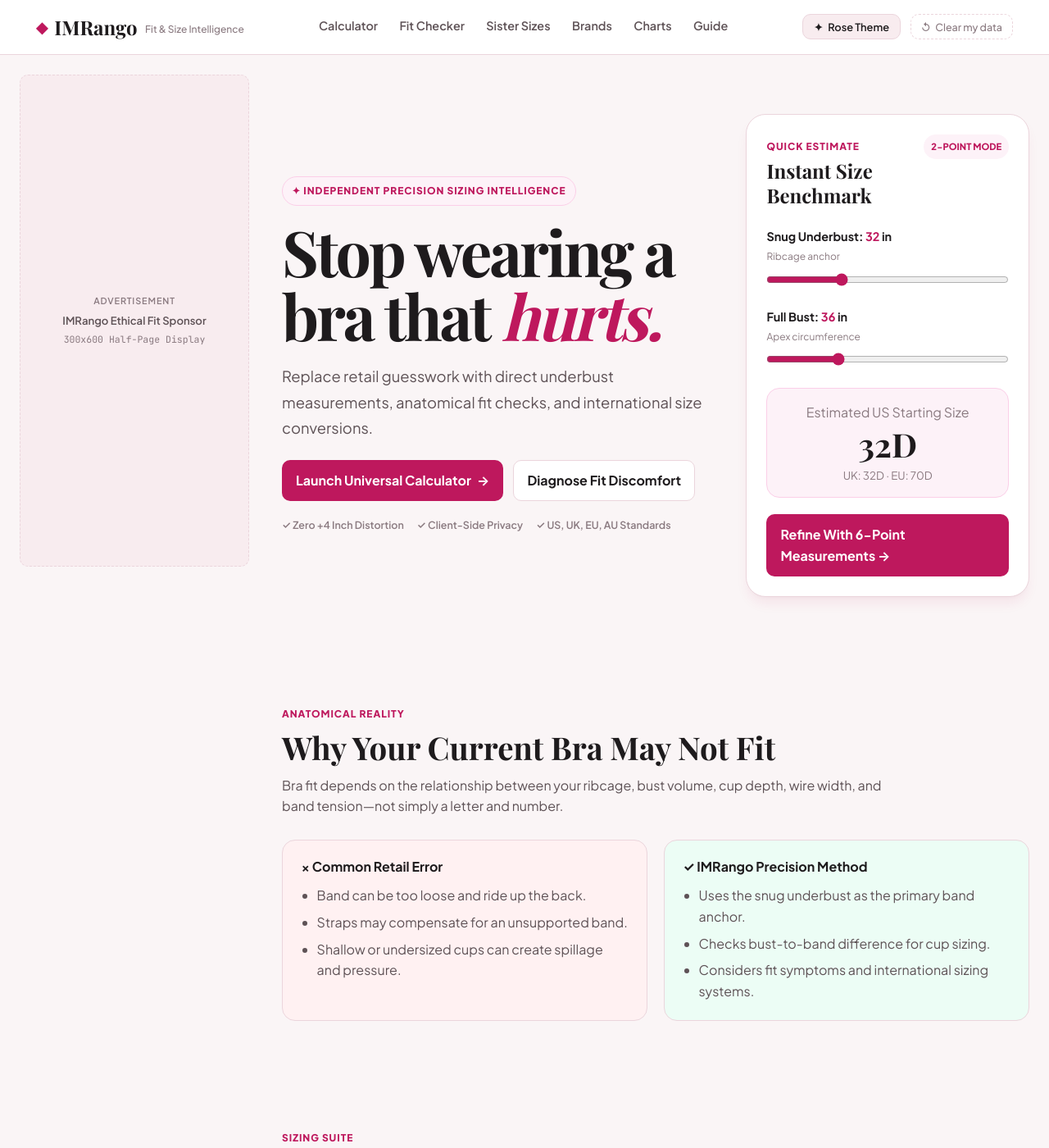
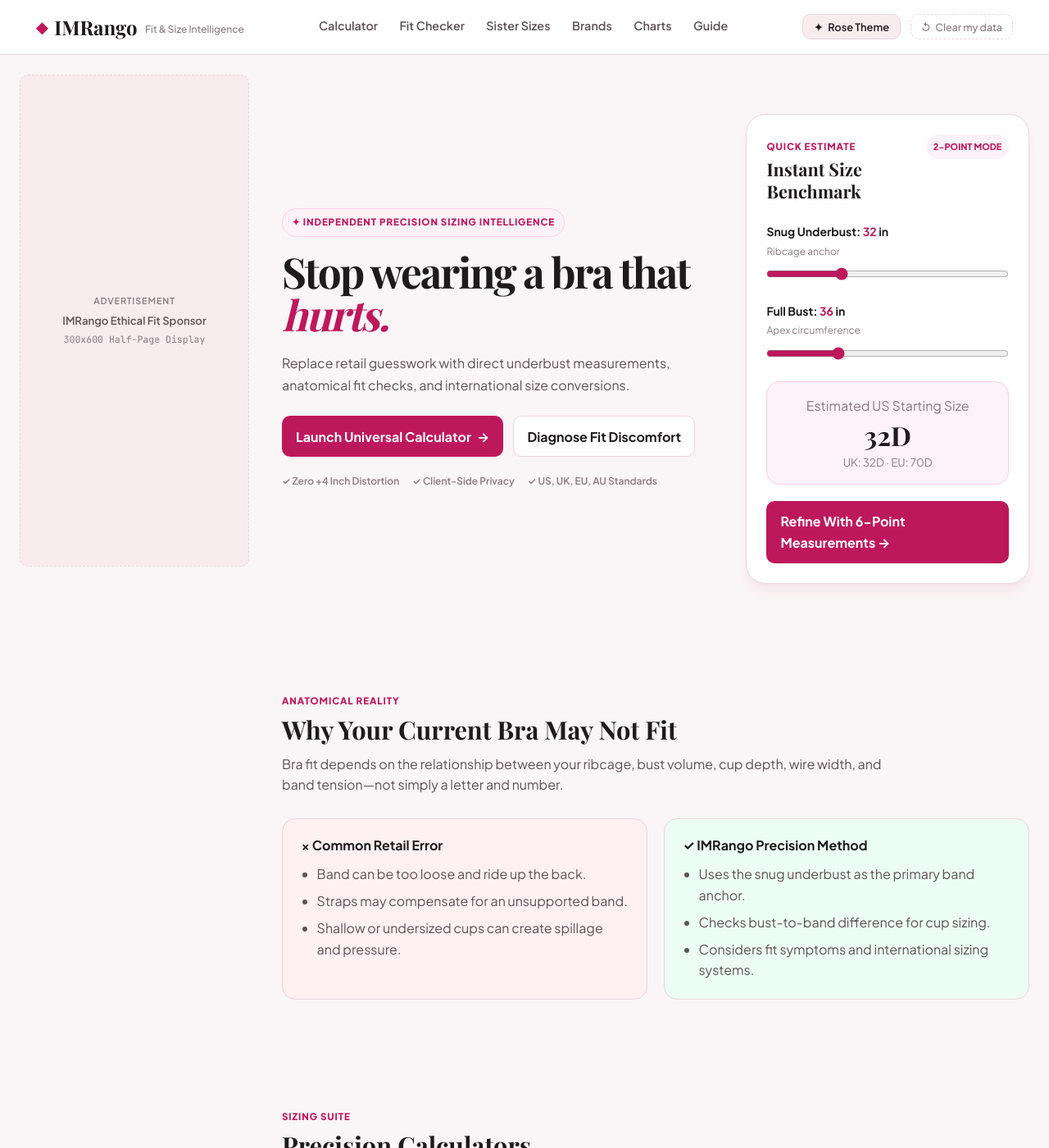
Before and after one commit to sharpedge74-cmyk/Bra-Size-Pro, a Jekyll site: the page built from index.html, in a window 1280 px wide and 1400 px high. Shown: the whole window at 82% size. Built offline with Jekyll 4.4.1, drawn with Linux system fonts in a browser that asks for light colours; some web fonts are replaced.

Commit message:
style: reduce homepage typography responsively

```diff
--- a/_sass/_home.scss
+++ b/_sass/_home.scss
@@ -18,7 +18,7 @@
   display: inline-flex;
   align-items: center;
   color: var(--color-primary);
-  font-size: .75rem;
+  font-size: .72rem;
   font-weight: 800;
   letter-spacing: .08em;
   text-transform: uppercase;
@@ -32,7 +32,7 @@
 }
 .home-hero h1 {
   font-family: $font-serif;
-  font-size: clamp(2.7rem, 6vw, 5rem);
+  font-size: clamp(2.25rem, 4vw, 3.75rem);
   line-height: 1.02;
   letter-spacing: -.04em;
   margin-bottom: 1.25rem;
@@ -41,7 +41,7 @@
 .home-hero-copy > p {
   max-width: 680px;
   color: var(--color-text-muted);
-  font-size: 1.15rem;
+  font-size: 1rem;
   line-height: 1.7;
   margin-bottom: 1.5rem;
 }
@@ -65,7 +65,7 @@
 .button-secondary { background: var(--color-bg-surface); color: var(--color-text-main); border-color: var(--color-border); }
 .button-secondary:hover { color: var(--color-primary); border-color: var(--color-primary-border); }
 .button-full { width: 100%; }
-.home-trust { display: flex; flex-wrap: wrap; gap: .6rem 1rem; color: var(--color-text-subtle); font-size: .78rem; font-weight: 600; }
+.home-trust { display: flex; flex-wrap: wrap; gap: .6rem 1rem; color: var(--color-text-subtle); font-size: .75rem; font-weight: 600; }
 
 .quick-estimate-card {
   background: var(--color-bg-surface);
@@ -75,20 +75,20 @@
   box-shadow: var(--shadow-lg);
 }
 .quick-estimate-heading { display: flex; justify-content: space-between; gap: 1rem; align-items: flex-start; margin-bottom: 1.5rem; }
-.quick-estimate-heading h2 { font-family: $font-serif; font-size: 1.5rem; margin-top: .25rem; }
-.quick-mode { font-size: .7rem; font-weight: 800; text-transform: uppercase; color: var(--color-primary); background: var(--color-primary-light); padding: .4rem .55rem; border-radius: 999px; white-space: nowrap; }
+.quick-estimate-heading h2 { font-family: $font-serif; font-size: 1.35rem; margin-top: .25rem; }
+.quick-mode { font-size: .68rem; font-weight: 800; text-transform: uppercase; color: var(--color-primary); background: var(--color-primary-light); padding: .4rem .55rem; border-radius: 999px; white-space: nowrap; }
 .quick-field { margin-bottom: 1.2rem; }
-.quick-field label { display: block; font-weight: 700; font-size: .9rem; margin-bottom: .2rem; }
+.quick-field label { display: block; font-weight: 700; font-size: .875rem; margin-bottom: .2rem; }
 .quick-field label output { color: var(--color-primary); }
 .quick-field > span { display: block; color: var(--color-text-subtle); font-size: .75rem; margin-bottom: .45rem; }
 .quick-field input[type=range] { width: 100%; accent-color: var(--color-primary); }
 .quick-result { text-align: center; margin: 1.25rem 0; padding: 1rem; background: var(--color-primary-light); border: 1px solid var(--color-primary-border); border-radius: $radius-lg; }
 .quick-result span, .quick-result small { display: block; color: var(--color-text-subtle); }
-.quick-result strong { display: block; font-family: $font-serif; font-size: 2.5rem; line-height: 1.1; margin: .3rem 0; }
+.quick-result strong { display: block; font-family: $font-serif; font-size: 2rem; line-height: 1.1; margin: .3rem 0; }
 
 .home-section { padding: 4rem 0; }
 .section-intro { max-width: 760px; margin-bottom: 1.75rem; }
-.section-intro h2, .section-heading-row h2 { font-family: $font-serif; font-size: clamp(1.8rem, 3vw, 2.5rem); margin: .35rem 0 .6rem; }
+.section-intro h2, .section-heading-row h2 { font-family: $font-serif; font-size: clamp(1.65rem, 2.4vw, 2.15rem); margin: .35rem 0 .6rem; }
 .section-intro p, .section-heading-row p { color: var(--color-text-muted); }
 .section-heading-row { display: flex; justify-content: space-between; align-items: end; gap: 1.5rem; margin-bottom: 1.5rem; }
 .section-heading-row > p { margin-bottom: .3rem; }
@@ -107,7 +107,7 @@
 .home-card-icon { color: var(--color-primary); font-size: .8rem; margin-bottom: .7rem; }
 .home-card-badge, .home-card-meta { color: var(--color-primary); font-size: .7rem; font-weight: 800; text-transform: uppercase; letter-spacing: .05em; }
 .home-card h3 { font-size: 1.05rem; margin: .35rem 0 .5rem; }
-.home-card p { color: var(--color-text-muted); font-size: .88rem; line-height: 1.55; margin-bottom: 1rem; flex: 1; }
+.home-card p { color: var(--color-text-muted); font-size: .8rem; line-height: 1.55; margin-bottom: 1rem; flex: 1; }
 .home-card a { font-weight: 700; font-size: .85rem; }
 .brand-directory { background: var(--color-bg-subtle); margin-left: -1.5rem; margin-right: -1.5rem; padding-left: 1.5rem; padding-right: 1.5rem; }
 .brand-grid { grid-template-columns: repeat(3, minmax(0, 1fr)); }
@@ -122,7 +122,7 @@
 }
 @media (max-width: 640px) {
   .home-hero { padding-bottom: 2rem; }
-  .home-hero h1 { font-size: 2.6rem; }
+  .home-hero h1 { font-size: 2.25rem; }
   .comparison-grid, .home-card-grid, .brand-grid { grid-template-columns: 1fr; }
   .section-heading-row { align-items: flex-start; flex-direction: column; }
   .home-actions .button { width: 100%; }
```
